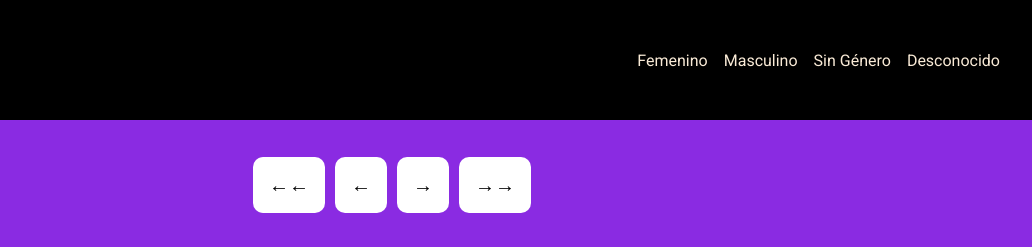
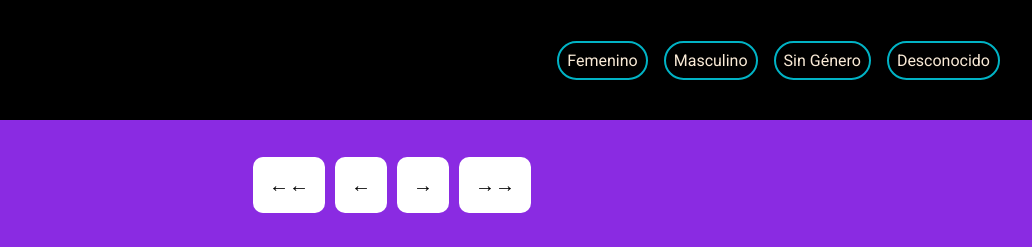
Before and after one commit to chefelefe/ada-proyecto-final, a plain HTML site: page index.html in a window 1280 px wide. Shown: the top 247 px of the page, 248-1280 px from the left. Drawn offline with Linux system fonts and the light colour scheme; no server answers.

Commit message:
cambie botones genero

```diff
--- a/estilos.css
+++ b/estilos.css
@@ -72,6 +72,10 @@ body {
     text-transform: capitalize;
     cursor: pointer;
     transition: all .3s ease;
+    border: 2px solid #01b3c5;
+    padding: 8px;
+    border-radius: 24px;
+
 }
 
 .menu li:hover {
@@ -80,6 +84,7 @@ body {
 
 .tarjeta {
     border: 2px black solid;
+    background-color: #f0ed52;
     width: 300px;
     box-shadow: 0px 10px 10px black;
     margin: 5px 5px 10px 5px;
```
